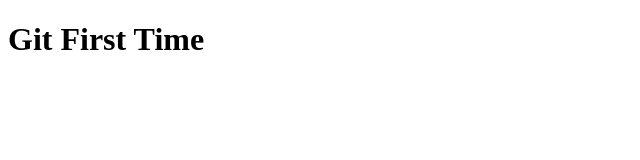
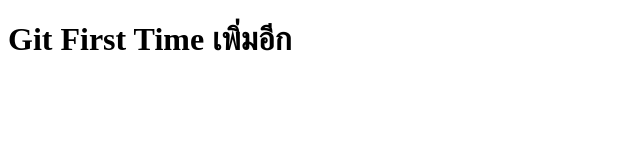
Before and after one commit to utidkhun/git-101-utid, a plain HTML site: page index.html in a window 1280 px wide. Shown: the whole page, without its empty margins (0-640 px from the left). Drawn offline with Linux system fonts and the light colour scheme.

Commit message:
เพิ่มอีก
แก้ครั้งที่ 2

```diff
--- a/index.html
+++ b/index.html
@@ -7,6 +7,6 @@
     <title>Document</title>
 </head>
 <body>
-    <h1>Git First Time</h1>
+    <h1>Git First Time เพิ่มอีก</h1>
 </body>
 </html>
```
